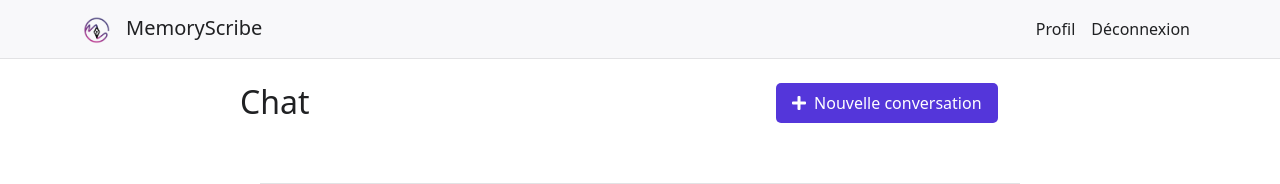
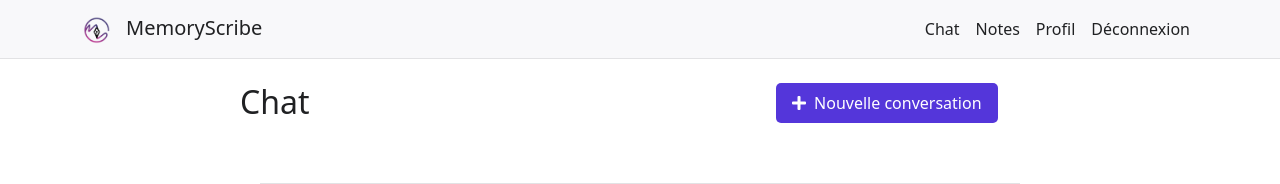
Before and after one commit to benoitraphael/MemoryScribe, a Flask app: page /chat in a window 1280 px wide. Shown: the top 184 px of the page. Run offline with Flask 3, Linux system fonts and the light colour scheme; the visitor is signed in with stand-in values (Sample User, id 1); parts of the project's set-up code (start-up, migrations or seed data) failed here and were passed over; some libraries are stand-ins or nearby versions.

Commit message:
feat: Amélioration de la navigation
- Ajout du lien vers la page Notes dans la navbar
- Simplification de la logique de navigation
- Meilleure cohérence dans l'ordre des liens

```diff
--- a/app/templates/base.html
+++ b/app/templates/base.html
@@ -46,11 +46,9 @@
             </a>
             <div class="navbar-nav">
                 {% if current_user.is_authenticated %}
-                    {% if request.endpoint == 'main.chat' %}
-                        <a class="nav-link" href="{{ url_for('main.profile') }}">Profil</a>
-                    {% else %}
-                        <a class="nav-link" href="{{ url_for('main.chat') }}">Chat</a>
-                    {% endif %}
+                    <a class="nav-link" href="{{ url_for('main.chat') }}">Chat</a>
+                    <a class="nav-link" href="{{ url_for('main.blog') }}">Notes</a>
+                    <a class="nav-link" href="{{ url_for('main.profile') }}">Profil</a>
                     <a class="nav-link" href="{{ url_for('auth.logout') }}">Déconnexion</a>
                 {% else %}
                     <a class="nav-link" href="{{ url_for('auth.login') }}">Connexion</a>
```
